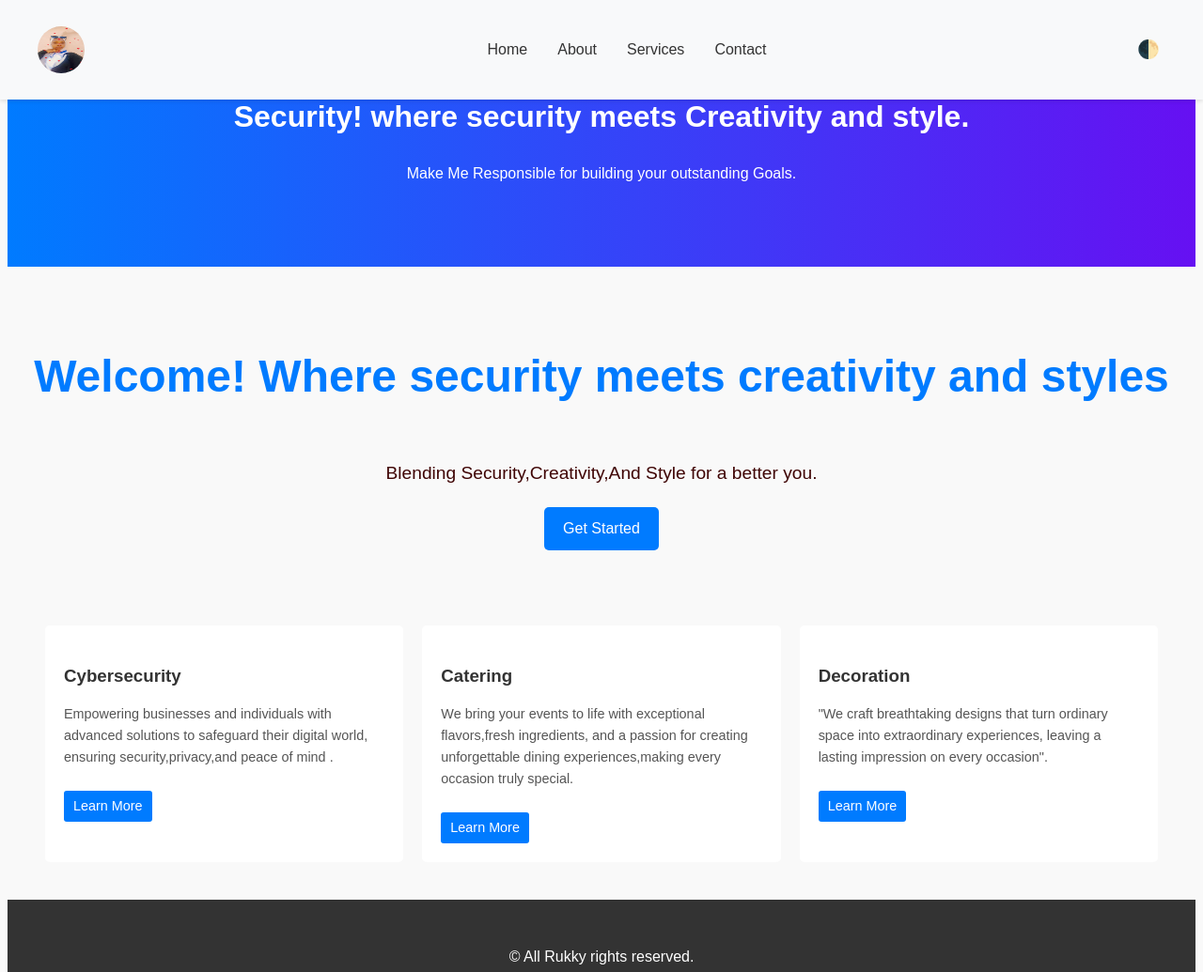
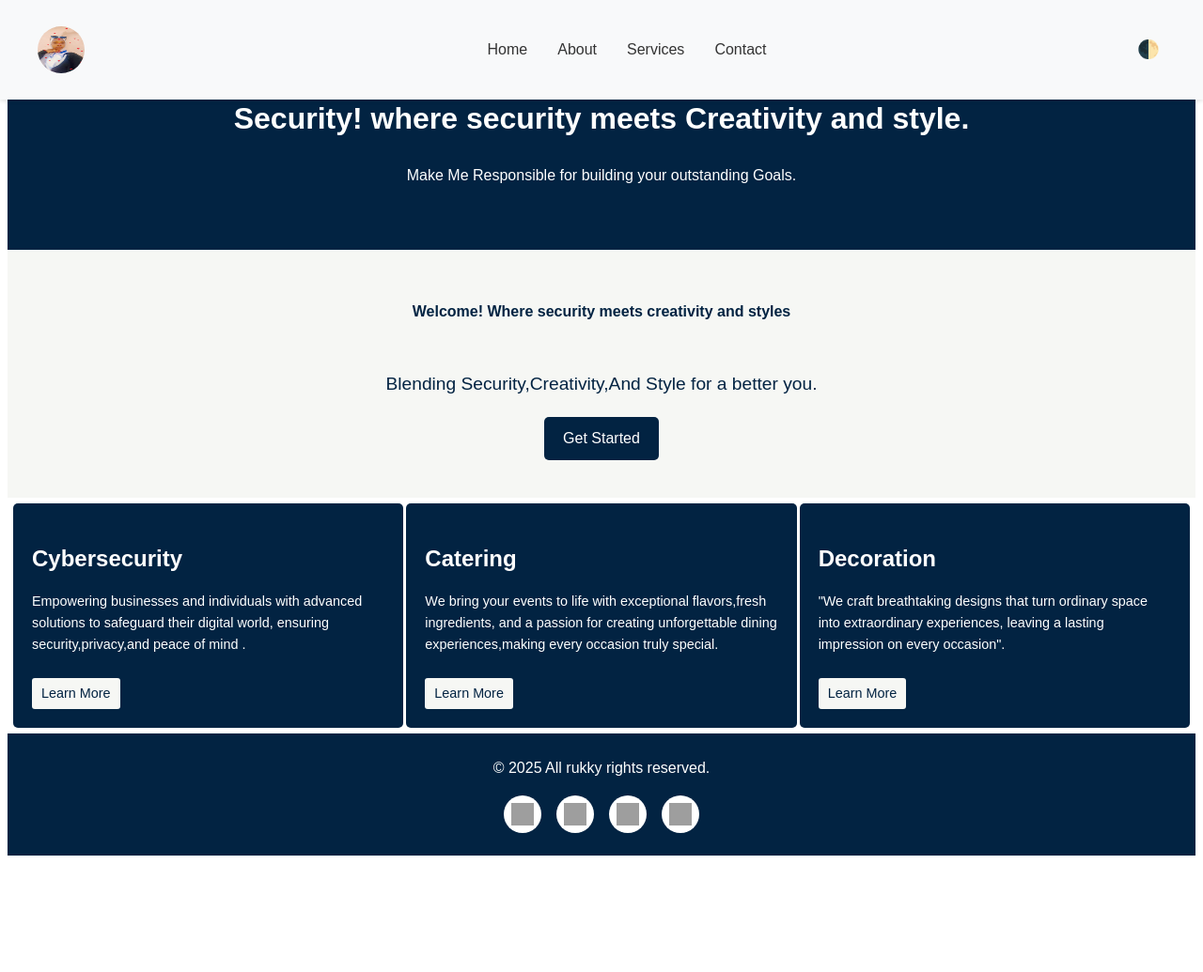
Before and after one commit to rukky-m/My-portfolio, a plain HTML site: page index.html in a window 1280 px wide. Shown: the top 1035 px of the page at 94% size. After the commit the page ends 919 px from the top, so only its background shows below. Drawn offline with Linux system fonts and the light colour scheme; grey boxes are pictures that could not be loaded.

Commit message:
inicial commit

```diff
--- a/about.css
+++ b/about.css
@@ -7,13 +7,13 @@
 
 body {
   font-family: 'Arial', sans-serif;
-  background-color: #f9fafc;
-  color: #333;
+background-color: #f4f4f4;
+  color: #022342;
   line-height: 1.6;
 }
 
 header {
-  background-color: #00bcd4;
+  background-color:  #022342;
   color: #fff;
   padding: 2rem 1rem;
   text-align: center;
@@ -59,13 +59,13 @@ header p {
 
 .about-text h2 {
   font-size: 2rem;
-  color: #00bcd4;
+  color:#022342;
   margin-bottom: 1rem;
 }
 
 .about-text p {
   margin-bottom: 1rem;
-  color: #555;
+  color: #022342;
 }
 
 .skills-section {
@@ -74,7 +74,7 @@ header p {
 
 .skills-section h3 {
   font-size: 1.8rem;
-  color: #00bcd4;
+  color: #022342;
   margin-bottom: 1rem;
 }
 
@@ -95,13 +95,39 @@ header p {
 
 .skill-item:hover {
   transform: translateY(-5px);
-  box-shadow: 0 6px 15px rgba(0, 0, 0, 0.2);
+  box-shadow: 2 10px 20px rgba(0, 0, 0, 0.2);
 }
 
 footer {
   text-align: center;
-  padding: 1rem;
-  background-color: #f4f4f4;
+  padding: 2.5rem;
+  background-color: #022342;
   margin-top: 2rem;
-  color: #777;
+  color: #f4f4f4;
 }
+
+@media(max-width:768px) {
+  .about-image{
+    columns: 1;
+    max-width: 300PX;
+  }
+  .about-text{
+    columns: 1;
+  }
+
+
+   }
+
+@media(max-width:992px) {
+.about-image{
+  columns: 1;
+  max-width: 300PX;
+}
+.about-text{
+  columns: 1;
+}
+.about-section{
+  display: column;
+}
+
+ }
--- a/contact.css
+++ b/contact.css
@@ -8,11 +8,15 @@
 html, body {
   height: 100%;
   font-family: 'Arial', sans-serif;
-  background-color: #f9fafc;
+  background-color: #dbd6d6;
+  background-repeat: no-repeat;
+  background-attachment: fixed;
+  background-size: cover;
   color: #333;
 }
 
 body {
+  cursor: pointer;
   display: flex;
   justify-content: center;
   align-items: flex-start; /* Align items at the top for scrolling */
@@ -21,8 +25,8 @@ body {
 }
 
 .contact-container {
-  background-color: #00bcd4;
-  box-shadow: 0 4px 10px rgba(0, 0, 0, 0.1);
+  background-color: #022342;
+  box-shadow: 0 4px 10px rgba(226, 230, 231, 0.1);
   border-radius: 12px;
   width: 100%;
   max-width: 600px;
@@ -32,7 +36,7 @@ body {
 
 .contact-container h1 {
   font-size: 2rem;
-  color: #222;
+  color: #ffffff;
   text-align: center;
   margin-bottom: 1rem;
 }
@@ -40,7 +44,7 @@ body {
 .contact-container p {
   font-size: 1rem;
   text-align: center;
-  color: #666;
+  color: #dbd6d6;
   margin-bottom: 2rem;
 }
 
@@ -56,7 +60,7 @@ body {
   display: block;
   font-weight: bold;
   margin-bottom: 0.5rem;
-  color: #333;
+  color: #ffffff;
 }
 
 .form-group input,
@@ -87,7 +91,7 @@ body {
   display: block;
   width: 100%;
   padding: 0.75rem;
-  background-color: #00bcd4;
+  background-color: #253450;
   border: none;
   border-radius: 8px;
   font-size: 1rem;
@@ -98,7 +102,7 @@ body {
 }
 
 .contact-btn:hover {
-  background-color: #008c9e;
+  background-color: #777f80;
 }
 
 .form-note {
--- a/index.html
+++ b/index.html
@@ -43,25 +43,25 @@
   <section class="hero" id="home">
     <h1></h1>
     <p>Blending Security,Creativity,And Style for a better you.</p>
-    <a href="#services">Get Started</a>
+    <a href="service.html">Get Started</a>
   </section>
 
   <!-- Content Section -->
   <section class="content">
     <div class="card">
-      <h3>Cybersecurity</h3>
+      <h2>Cybersecurity</h2>
       <p>Empowering businesses and individuals with advanced solutions to safeguard their digital world,
         ensuring security,privacy,and peace of mind .</p>
       <a href="#learn">Learn More</a>
     </div>
     <div class="card">
-      <h3>Catering</h3>
+      <h2>Catering</h2>
       <p>We bring your events to life with exceptional flavors,fresh ingredients,
         and a passion for creating  unforgettable dining experiences,making every occasion truly special. </p>
       <a href="#learn">Learn More</a>
     </div>
     <div class="card">
-      <h3>Decoration</h3>
+      <h2>Decoration</h2>
       <p>"We craft breathtaking designs that turn ordinary space into extraordinary experiences,
         leaving a lasting impression on every occasion".</p>
       <a href="#learn">Learn More</a>
@@ -79,7 +79,7 @@
   <!-- Footer -->
   <footer>
     <div class="footer-container">
-      <p>&copy; All Rukky rights reserved.</p>
+      <p>&copy; 2025 All rukky rights reserved.</p>
       <ul class="social-links">
         <li><a href="https://facebook.com" target="_blank" aria-label="Facebook"><img src="https://cdn-icons-png.flaticon.com/512/145/145802.png" alt="Facebook"></a></li>
         <li><a href="https://twitter.com" target="_blank" aria-label="Twitter"><img src="https://cdn-icons-png.flaticon.com/512/145/145812.png" alt="Twitter"></a></li>
--- a/service.css
+++ b/service.css
@@ -13,7 +13,7 @@ body {
 }
 
 header {
-  background-color: #00bcd4;
+  background-color: #022342;
   color: #fff;
   padding: 2rem 1rem;
   text-align: center;
@@ -62,7 +62,7 @@ header p {
 
 .service-card h3 {
   font-size: 1.5rem;
-  color: #00bcd4;
+  color: #022342;
   margin: 1rem;
 }
 
@@ -76,7 +76,7 @@ header p {
   margin: 1rem;
   text-align: center;
   padding: 0.75rem;
-  background-color: #00bcd4;
+  background-color: #022342;
   color: #fff;
   text-decoration: none;
   border-radius: 4px;
@@ -85,13 +85,13 @@ header p {
 }
 
 .service-card a:hover {
-  background-color: #008c9e;
+  background-color: #777f80;
 }
 
 footer {
   text-align: center;
-  padding: 1rem;
-  background-color: #f4f4f4;
+  padding: 2.5rem;
+  background-color: #022342;
   margin-top: 2rem;
-  color: #777;
+  color: #fff;
 }
--- a/styles.css
+++ b/styles.css
@@ -13,25 +13,28 @@
         font-family: Arial,sans-serif;
         line-height: 1.6;
         color: #333;
-        background-color: #f9f9f9;
+        background-color:  #FFFF;
+        cursor: pointer;
     }
 
     header{
         text-align: center;
-        padding: 70px ;
-        color: white;
+        padding: 50px ;
+        color:#FFFF;
+        margin-top: 4cqmax;
 
     }
 
     footer{
         text-align: center;
-        padding: 40px ;
+        padding: 20px ;
         color: white;
 
     }
 
     header {
-        background: linear-gradient(to right, #007BFF, #6610f2);
+      margin-top: 30px;
+        background-color: #022342;
       }
 
       footer {
@@ -107,7 +110,7 @@
     }
 
     .dark-mode .navbar-link:hover {
-        background-color: #444;
+        background-color: #022342;
     }
 
     .dropdown-menu {
@@ -120,7 +123,7 @@
     }
 
     .dark-mode .dropdown-menu {
-        background-color: #222;
+        background-color: #022342;
     }
 
     .navbar-item:hover .dropdown-menu {
@@ -144,7 +147,7 @@
     }
 
     .dark-mode .dropdown-item:hover {
-        background-color: #444;
+        background-color: ;
     }
 
     .navbar-toggle {
@@ -257,14 +260,14 @@
         flex-direction: column;
         text-align: center;
         padding: 40px 20px;
-        background:url('......................') no-repeat center/cover;
-        color: rgb(63, 4, 4);
+        background-color: #f6f7f4 ;
+        color: #022342;
         height: 60hv;
       }
 
       .hero h1{
-        color: #007BFF;
-        font-size: 3rem;
+        color: #022342;
+        font-size: 1rem;
         margin-bottom: 30px;
       }
 
@@ -275,7 +278,7 @@
       }
 
       .hero a{
-        background: #007BFF;
+        background: #022342;
         color: white;
         padding: 10px 20px;
         border-radius: 5px;
@@ -288,40 +291,43 @@
       .content{
         display: grid;
         grid-template-columns: repeat(3, 1fr);
-        gap: 20px;
-        padding: 40px;
+        gap: 3px;
+        padding: 6px;
 
       }
 
       .content .card{
-        background: white;
+        background: #022342;
         padding: 20px;
-        box-shadow: 0 4px 6px rgb(red, green, blue);
+        margin-left;
+        box-shadow: 0 4px 6px rgb(0,0,0,0,);
         border-radius: 5px;
-        transition:transform 0.3 ease, shadow-box 0.3 ease;
+        transition:transform 0.3S ease, shadow-box 0.3S ease-in;
       }
 
       .content .card:hover{
         transform:translateY(-5px);
-        box-shadow: 0.8px 15px rgba(211, 7, 7, 0.2);
+        box-shadow: 0.3px 5px #fff;
       }
 
-      .content .card h3{
+      .content .card h2{
         margin-bottom: 10px;
+        color: #FFFF;
 
       }
 
       .content .card p{
         font-size: 0.9rem;
-        color:#555;
+        color: #FFFF;
       }
 
       .content .card a{
         display: inline-block;
         margin-top: 10px;
+        cursor: pointer;
         font-size: 0.9rem;
-        background: #007BFF;
-        color: white;
+        background: #f6f7f4 ;
+        color: #022342 ;
         padding: 5px 10px;
         border-radius: 3px;
         list-style: none;
@@ -330,10 +336,10 @@
       }
 
       footer {
-        background-color: #333;
+        background-color: #022342;
         color: #fff;
         text-align: center;
-        padding: 2rem 1rem;
+        padding: 0.5rem 3.5rem;
       }
 
       .footer-container {
@@ -434,9 +440,16 @@
             grid-template-columns: repeat(1, 1fr);
 
         }
+        header {
+          font-size: 11px;
+        }
         .hero h1{
-            font-size: 2.5rem;
+            font-size: 1.5rem;
 
+        }
+        .hero p {
+          font-size: 1.2rem;
+          margin-bottom: 12px;
         }
 
         .dropdown-menu{
```
Also changed, not shown: about.html (+1 -1 lines), Snapchat-2054556841.jpg (added), Untitled.jpg (added), cccc.jpg (added), gggg.jpg (added), images.jpg (added), nnnn.jpg (added), pplr.avif (added), xx.jpg (added).
